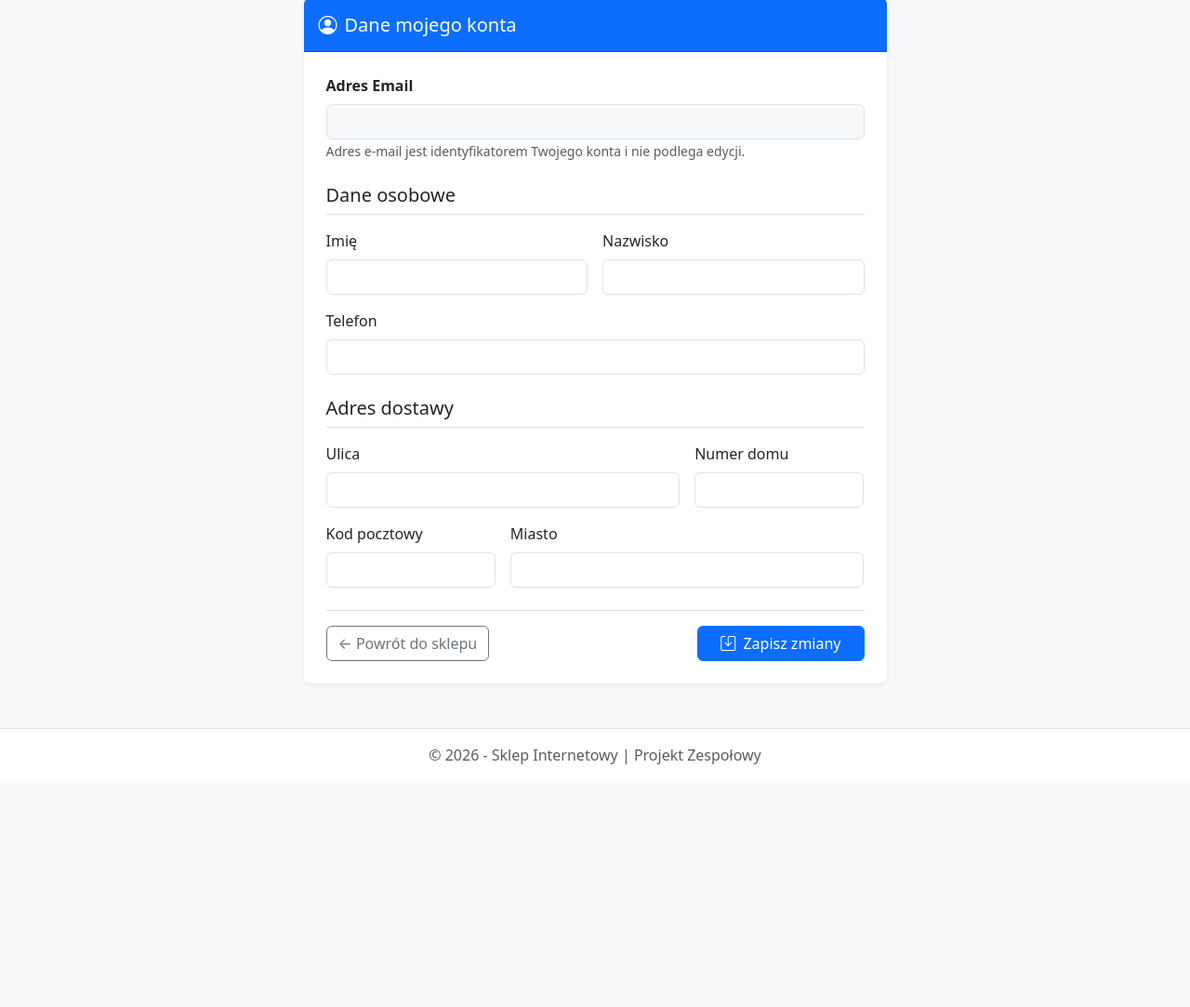
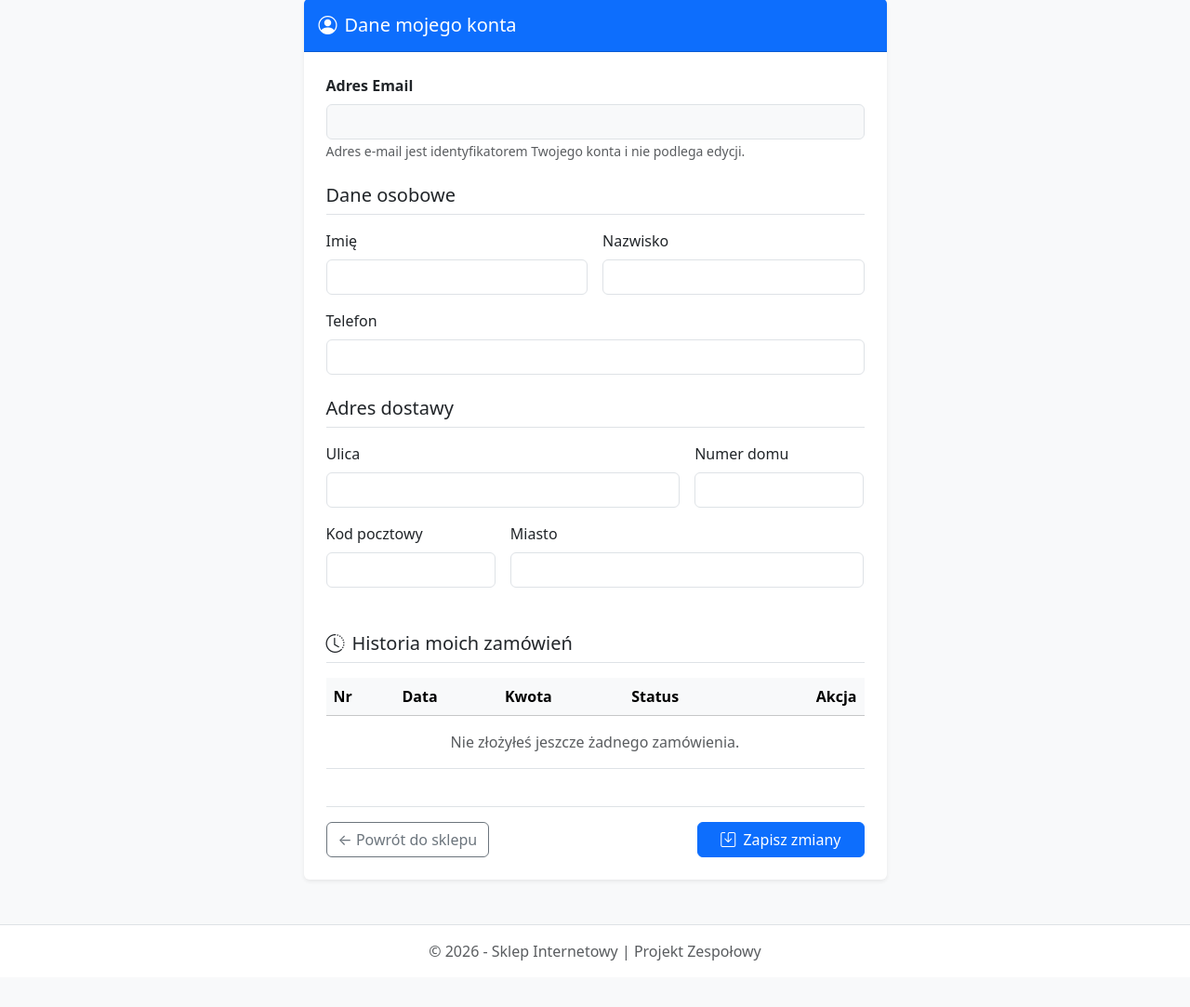
Before and after one commit to dataw1/Sklep-Internetowy, an ASP.NET Core app: template Sklep Internetowy/Views/Account/Profile.cshtml in a window 1280 px wide. Shown: the part 113-1196 px from the top of the page at 93% size. Before the commit the page ends 935 px from the top, so only its background shows below. Run offline with ASP.NET Core 8, Linux system fonts and the light colour scheme; the template is opened without the code that fills it, so the values that code supplies are empty.

Commit message:
Dodanie historii zamówien dla klienta

```diff
--- a/Sklep Internetowy/Models/ProfileViewModel.cs
+++ b/Sklep Internetowy/Models/ProfileViewModel.cs
@@ -35,5 +35,7 @@ namespace Sklep_Internetowy.Models
         [Required(ErrorMessage = "Miejscowość jest wymagana")]
         [Display(Name = "Miasto")]
         public string Miasto { get; set; } = string.Empty;
+
+        public List<Zamowienie> HistoriaZamowien { get; set; } = new List<Zamowienie>();
     }
 }
--- a/Sklep Internetowy/Views/Account/Profile.cshtml
+++ b/Sklep Internetowy/Views/Account/Profile.cshtml
@@ -79,7 +79,78 @@
                                 </div>
                             </div>
                         }
+                        @if (!User.IsInRole("Administrator"))
+                        {
+                            <h5 class="mt-5 mb-3 border-bottom pb-2"><i class="bi bi-clock-history me-2"></i>Historia moich zamówień</h5>
 
+                            @if (TempData["Error"] != null)
+                            {
+                                <div class="alert alert-danger alert-dismissible fade show" role="alert">
+                                    @TempData["Error"]
+                                    <button type="button" class="btn-close" data-bs-dismiss="alert"></button>
+                                </div>
+                            }
+
+                            <div class="table-responsive">
+                                <table class="table table-hover align-middle">
+                                    <thead class="table-light">
+                                        <tr>
+                                            <th>Nr</th>
+                                            <th>Data</th>
+                                            <th>Kwota</th>
+                                            <th>Status</th>
+                                            <th class="text-end">Akcja</th>
+                                        </tr>
+                                    </thead>
+                                    <tbody>
+                                        @if (!Model.HistoriaZamowien.Any())
+                                        {
+                                            <tr>
+                                                <td colspan="5" class="text-center py-3 text-muted">Nie złożyłeś jeszcze żadnego zamówienia.</td>
+                                            </tr>
+                                        }
+                                        else
+                                        {
+                                            foreach (var zamowienie in Model.HistoriaZamowien)
+                                            {
+                                                <tr>
+                                                    <td class="fw-bold">#@zamowienie.IdZamowienia</td>
+                                                    <td>@zamowienie.DataZlozenia.ToString("dd.MM.yyyy HH:mm")</td>
+                                                    <td>@zamowienie.LacznyKoszt.ToString("0.00") zł</td>
+                                                    <td>
+                                                        @{
+                                                            var badgeClass = zamowienie.Status switch
+                                                            {
+                                                                Sklep_Internetowy.Models.StatusZamowienia.OCZEKUJACE => "bg-warning text-dark",
+                                                                Sklep_Internetowy.Models.StatusZamowienia.OPLACONE => "bg-info text-dark",
+                                                                Sklep_Internetowy.Models.StatusZamowienia.WYSYLANE => "bg-primary",
+                                                                Sklep_Internetowy.Models.StatusZamowienia.ZREALIZOWANE => "bg-success",
+                                                                Sklep_Internetowy.Models.StatusZamowienia.ANULOWANE => "bg-danger",
+                                                                _ => "bg-secondary"
+                                                            };
+                                                        }
+                                                        <span class="badge @badgeClass">@zamowienie.Status</span>
+                                                    </td>
+                                                    <td class="text-end">
+                                                        @if (zamowienie.Status == Sklep_Internetowy.Models.StatusZamowienia.OCZEKUJACE || zamowienie.Status == Sklep_Internetowy.Models.StatusZamowienia.OPLACONE)
+                                                        {
+                                                            <form asp-action="AnulujZamowienie" method="post" class="d-inline" onsubmit="return confirm('Czy na pewno chcesz anulować to zamówienie?');">
+                                                                <input type="hidden" name="idZamowienia" value="@zamowienie.IdZamowienia" />
+                                                                <button type="submit" class="btn btn-sm btn-outline-danger">Anuluj</button>
+                                                            </form>
+                                                        }
+                                                        else
+                                                        {
+                                                            <span class="text-muted small">Brak akcji</span>
+                                                        }
+                                                    </td>
+                                                </tr>
+                                            }
+                                        }
+                                    </tbody>
+                                </table>
+                            </div>
+                        }
                         <div class="d-flex justify-content-between align-items-center mt-4 pt-3 border-top">
                             <a asp-controller="Home" asp-action="Index" class="btn btn-outline-secondary">
                                 &larr; Powrót do sklepu
```
Also changed, not shown: Sklep Internetowy/Controllers/AccountController.cs (+45 -0 lines).
